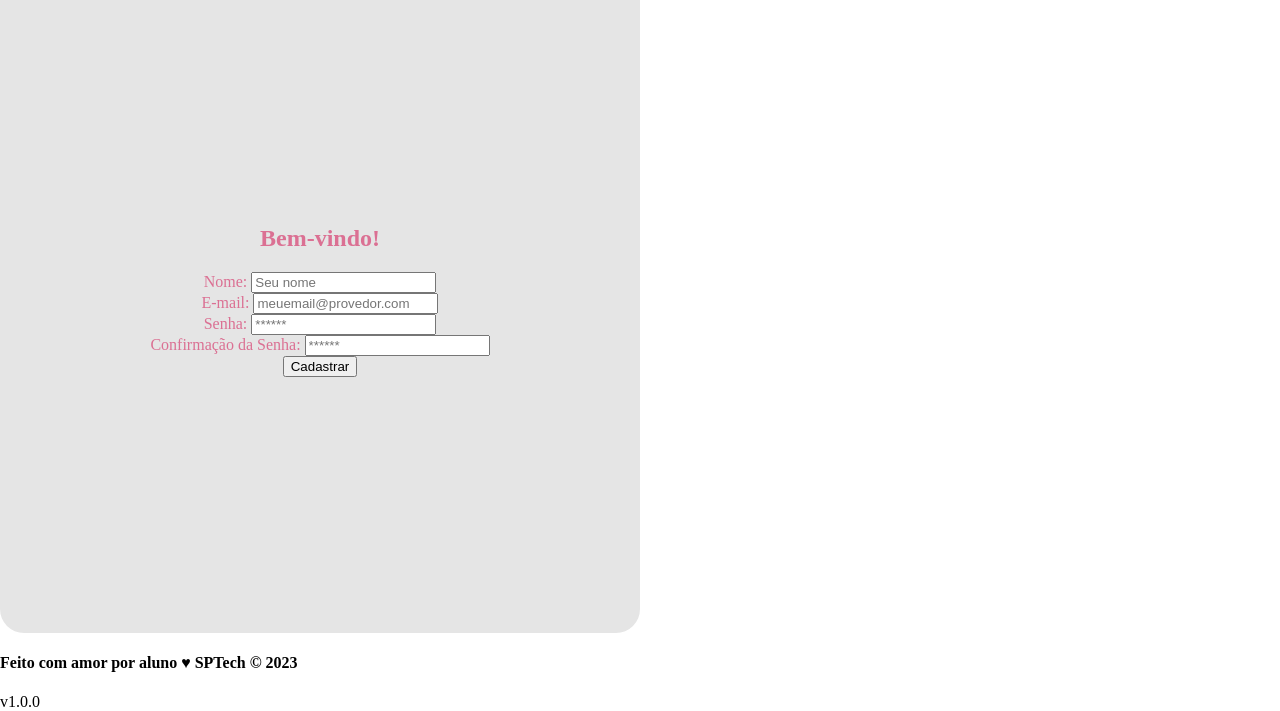
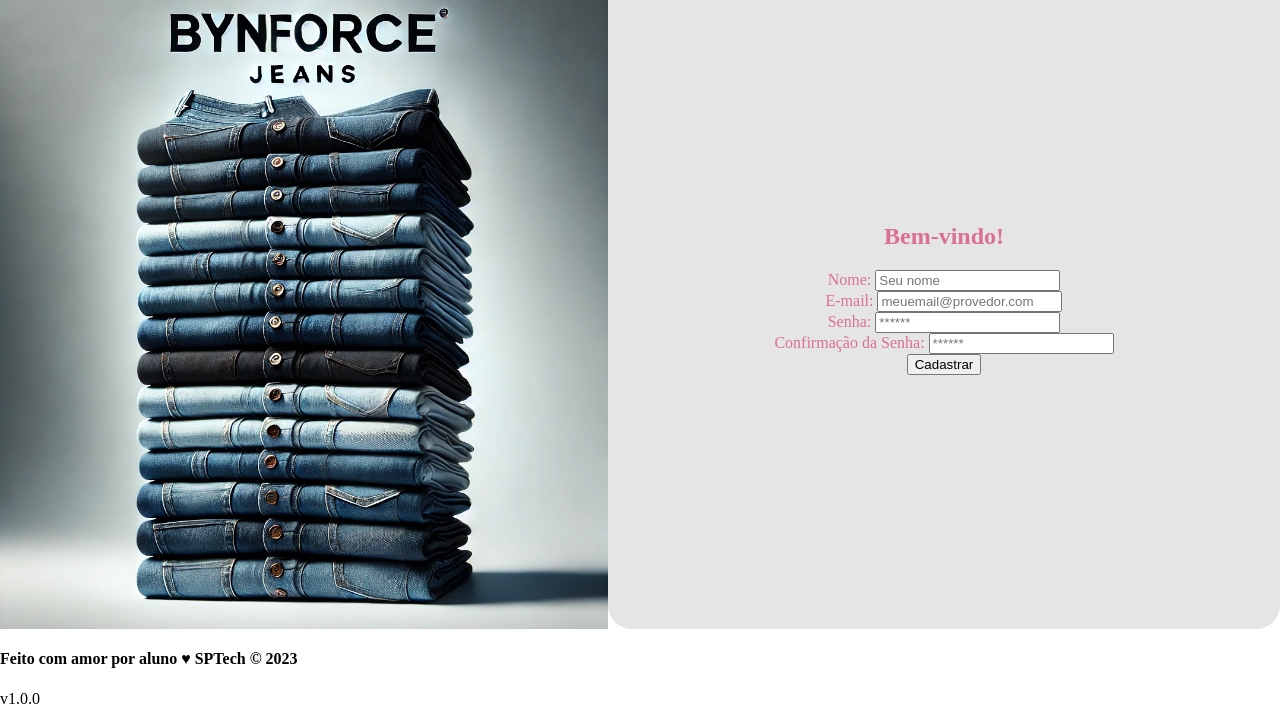
Before and after one commit to OmarDahbur/E-commerce, a plain HTML site: page E-COMMERCE (CODE)/public/cadastro.html in a window 1280 px wide. Shown: the part 171-882 px from the top of the page. Drawn offline with Linux system fonts and the light colour scheme.

Commit message:
Ajustes na pagina de cadastro

```diff
--- a/E-COMMERCE (CODE)/public/cadastro.html
+++ b/E-COMMERCE (CODE)/public/cadastro.html
@@ -8,8 +8,7 @@
 
     <title>ByNforce Jeans | Cadastro</title>
 
-    <link rel="stylesheet" href="../style/cadastro.css" />
-    <link rel="icon" href="./assets/icon/favicon2.ico" />
+    <link rel="stylesheet" href="../public/css/cadastro.css" />
     <link href="https://fonts.googleapis.com/css2?family=Roboto+Slab:wght@100..900&display=swap" rel="stylesheet">
 
 </head>
@@ -17,14 +16,21 @@
 <body>
     <header>
 
-        <img src="../assets/logo.png" alt="logo" class="logo">
+        <img src="../public/assets/logo.png" alt="logo" class="logo">
 
         <div class="direita">
             <button class="iniciar" onclick="login()">Iniciar Sessão</button>
         </div>
     </header>
 
+    <div class="cadastro">
+        <div class="fotocc">
+            <img src="../public/assets/Img para cadastro.webp" alt="foto">
+        </div>
+
+
         <div class="card">
+
             <h2>Bem-vindo!</h2>
             <div class="campo">
                 <span>Nome:</span>
@@ -47,7 +53,11 @@
                 <input id="confirmacao_senha_input" type="password" placeholder="******" />
             </div>
             <button class="botao" onclick="cadastrar()">Cadastrar</button>
+
         </div>
+    </div>
+
+
 
     <!--footer inicio-->
     <div class="footer">
--- a/E-COMMERCE (CODE)/style/cadastro.css
+++ b/E-COMMERCE (CODE)/public/css/cadastro.css
@@ -52,14 +52,32 @@ header {
     border-radius: 1.5rem;
     display: flex;
     align-items: center;
-    justify-content: space-evenly;
+    justify-content: center;
     color: palevioletred;
     flex-direction: column;
-    height: fit-content;
-    padding: 20vw 0;
+    padding: 2rem;
+
 }
 
 .card h1 {
     margin: 0 0 1rem;
     font-size: 2rem;
 }
+
+.fotocc {
+    width: 50%;
+    height: 100%;
+    overflow: hidden;
+}
+
+.fotocc img {
+    width: 100%;
+    height: 85vh;
+    object-fit: cover;
+}
+
+.cadastro {
+    display: flex;
+    height: 85vh;
+    width: 100vw;
+}
```
Also changed, not shown: E-COMMERCE (CODE)/public/index.html (+3 -3 lines), E-COMMERCE (CODE)/public/assets/Img para cadastro.webp (added), E-COMMERCE (CODE)/public/assets/logo.png (renamed from E-COMMERCE (CODE)/assets/logo.png), E-COMMERCE (CODE)/public/css/index.css (renamed from E-COMMERCE (CODE)/style/index.css), 2 other files. Lines whose indentation alone changed are shown as unchanged.
